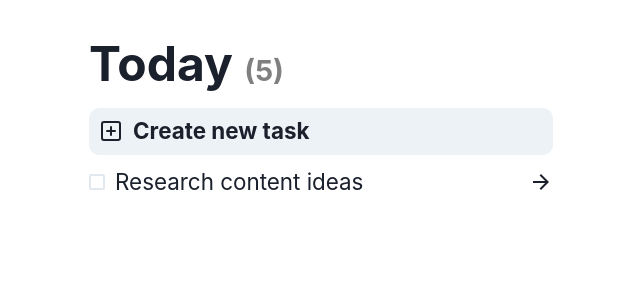
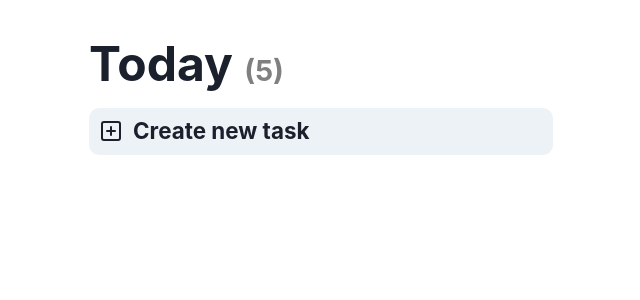
Before and after one commit to hugolgst/testnor-test, a Next.js app in the folder website/: page / in a window 1280 px wide. Shown: the top 300 px of the page, without its empty margins (203-843 px from the left). Built offline with nearby package versions, Linux system fonts and the light colour scheme.

Commit message:
Bind store task creation to component

```diff
--- a/website/app/(pages)/page.tsx
+++ b/website/app/(pages)/page.tsx
@@ -3,18 +3,12 @@
 import { Flex, Heading, chakra, useDisclosure } from '@chakra-ui/react'
 
 import CreateTask from '@/components/Task/CreateTask'
-import { Task } from '@/store/tasks'
 import TaskComponent from '@/components/Task'
+import useTasksStore from '@/store/tasks'
 
 const Page = () => {
   const { onOpen } = useDisclosure()
-  const tasks = [
-    {
-      id:'t',
-      title: 'Research content ideas',
-      isCompleted: false
-    }
-  ] as Array<Task>
+  const { tasks } = useTasksStore()
 
   return <Flex
     w="100vw" h="100vh"
@@ -42,7 +36,7 @@ const Page = () => {
         direction="column"
         gap="10px"
       >
-        <CreateTask onOpen={onOpen} />
+        <CreateTask />
 
         {tasks.map((task, i) => (<TaskComponent key={i} task={task} />))}
       </Flex>
--- a/website/app/components/Task/CreateTask.tsx
+++ b/website/app/components/Task/CreateTask.tsx
@@ -1,11 +1,17 @@
 import { Flex, Heading } from '@chakra-ui/react'
 import { PlusSquareIcon } from '@chakra-ui/icons'
+import { useRouter } from 'next/navigation'
+import useTasksStore from '@/store/tasks'
 
-interface CreateTaskProps {
-  onOpen: () => void
-}
+const CreateTask = () => {
+  const { createTask } = useTasksStore()
+  const router = useRouter()
 
-const CreateTask = ({ onOpen }: CreateTaskProps) => {
+  const onClick = () => {
+    const id = createTask()
+    router.push(`?id=${id}`)
+  }
+
   return <Flex
     p="10px"
     gap="10px"
@@ -17,7 +23,7 @@ const CreateTask = ({ onOpen }: CreateTaskProps) => {
     }}
     alignItems="center"
     borderRadius="10px"
-    onClick={onOpen}
+    onClick={onClick}
   >
     <PlusSquareIcon w={6} h={6} />
 
```
